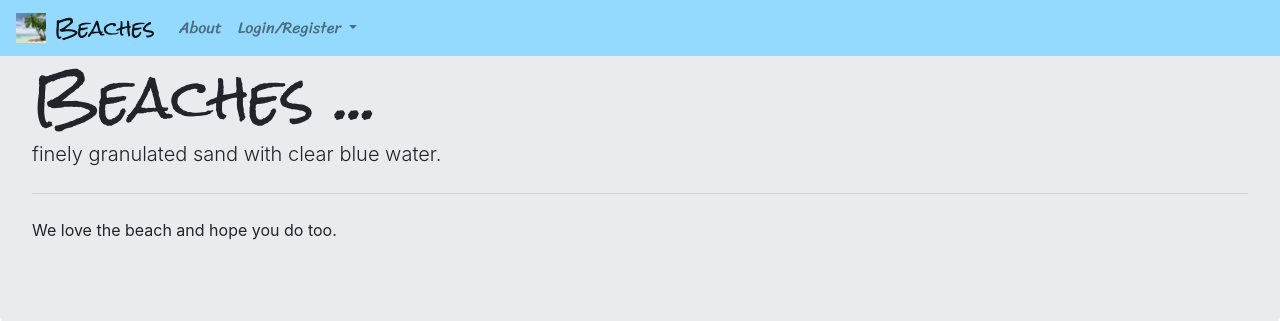
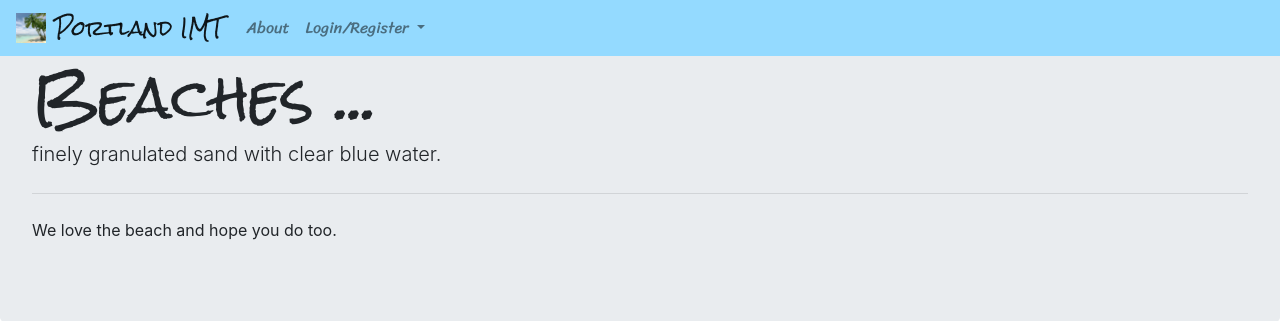
Before and after one commit to georgecnicol/PortlandIMT, a Flask app: page /about in a window 1280 px wide. Shown: the top 321 px of the page. Run offline with Flask 2, Linux system fonts and the light colour scheme; parts of the project's set-up code (start-up, migrations or seed data) failed here and were passed over; some libraries are stand-ins or nearby versions.

Commit message:
edit carousel files.

```diff
--- a/project/core/templates/core/index.html
+++ b/project/core/templates/core/index.html
@@ -8,10 +8,10 @@
         <img src="../static/aaron2-cEukkv42O40.jpg" class="d-block w-100" alt="blue chairs on a beach in the afternoon">
     </div>
     <div class="carousel-item">
-      <img src="../static/johnny-rAHEjUB-L6c.jpg" class="d-block w-100" alt="white sand beach with huts in distance">
+      <img src="../static/portlandIMTB.jpg" class="d-block w-100" alt="family in Hamilton caves, Long Island, Bahamas">
     </div>
     <div class="carousel-item">
-      <img src="../static/sean2-KMn4VEeEPR8.jpg" class="d-block w-100" alt="beach in early morning">
+      <img src="../static/portlandIMTA.jpg" class="d-block w-100" alt="Spanish Wells, Bahamas beach chairs">
     </div>
   </div>
 </div>
--- a/project/templates/base.html
+++ b/project/templates/base.html
@@ -17,7 +17,7 @@
 
     <link href="../static/fonts.css" rel="stylesheet">
 
-    <title>Beaches</title>
+    <title>Portland IMT</title>
 </head>
 <body>
 <!-- bootstrap navbar -->
@@ -26,7 +26,7 @@
     <nav class="navbar fixed-top navbar-expand-lg navbar-light" style="background-color: #94daff;">
       <a class="navbar-brand" href="{{ url_for('core.index') }}">
         <img src="../static/logo-512x512.png" width="30" height="30" class="d-inline-block align-top" alt="" loading="lazy">
-    Beaches
+    Portland IMT
       </a>
       <!-- collapse mechanic -->
       <button class="navbar-toggler" type="button" data-toggle="collapse" data-target="#navbarSupportedContent" aria-controls="navbarSupportedContent" aria-expanded="false" aria-label="Toggle navigation">
```
Also changed, not shown: project/static/portlandIMTA.JPG (added), project/static/portlandIMTB.JPG (added), project/static/sean2-KMn4VEeEPR8.jpg (deleted), 1 other file.
